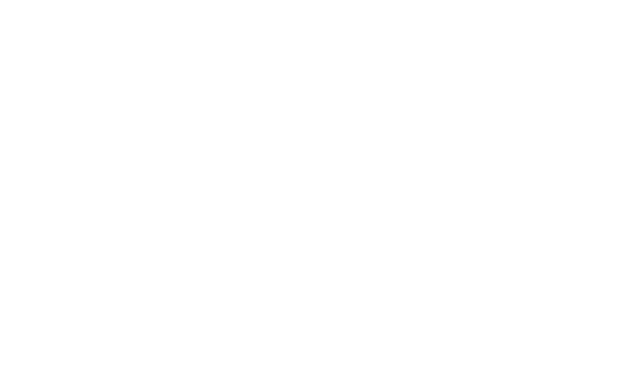
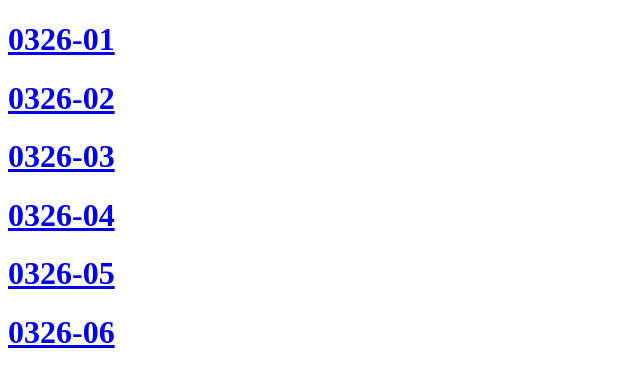
Before and after one commit to Roger0910/roger0910.github.com, a plain HTML site: page 0326/index.html in a window 1280 px wide. Shown: the whole page, without its empty margins (0-640 px from the left). Drawn offline with Linux system fonts and the light colour scheme.

Commit message:
Update index.html

```diff
--- a/0326/index.html
+++ b/0326/index.html
@@ -6,5 +6,17 @@
 </head>
 
 <body>
+<h1>
+<a href="0326-01.html">0326-01</a> </h1>
+<h1>
+<a href="0326-02.html">0326-02</a> </h1>
+<h1>
+<a href="0326-03.html">0326-03</a> </h1>
+	<h1>
+<a href="0326-04.html">0326-04</a> </h1>
+	<h1>
+<a href="0326-05.html">0326-05</a> </h1>
+	<h1>
+<a href="0326-06.html">0326-06</a> </h1>
 </body>
 </html>
```
